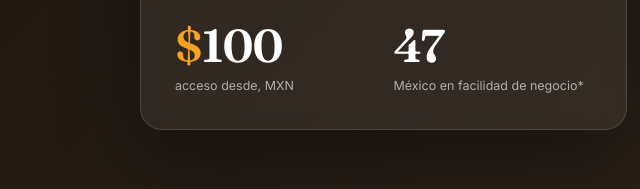
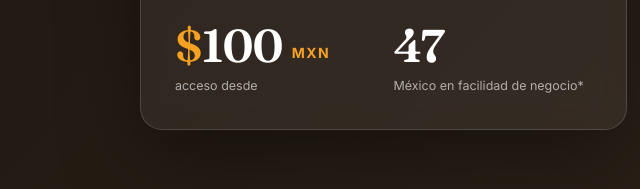
Before and after one commit to jacquesmjean/linbix-website, a website: page index.html in a window 1280 px wide. Shown: the part 377-566 px from the top of the page, 613-1253 px from the left. Drawn offline with Linux system fonts and the light colour scheme.

Commit message:
Wire hero stat to currency engine — converts MXN→USD/EUR with language

```diff
--- a/index.html
+++ b/index.html
@@ -113,6 +113,7 @@ header{position:sticky;top:0;z-index:100;background:rgba(26,19,13,.90);backdrop-
 .hero-stats{display:grid;grid-template-columns:1fr 1fr;gap:26px 20px}
 .hero-stat .n{font-family:var(--serif);font-size:46px;font-weight:600;color:#fff;line-height:1;letter-spacing:-.02em}
 .hero-stat .n .u{color:var(--gold-2)}
+.hero-stat .n .n-cur{font-family:var(--sans);font-size:14px;font-weight:700;letter-spacing:.1em;color:var(--gold-2);margin-left:9px;vertical-align:middle;display:inline-block;padding-top:5px}
 .hero-stat .l{font-size:12.5px;color:rgba(255,255,255,.62);margin-top:8px;line-height:1.4}
 .hero-eyebrow{display:flex;align-items:center;gap:10px;color:var(--gold-2)}
 .hero-eyebrow .dot{width:8px;height:8px;border-radius:50%;background:var(--teal);box-shadow:0 0 0 4px rgba(232,86,66,.25);animation:pulse 2s infinite}
@@ -515,7 +516,7 @@ const T = {
     stats: [
       {n:"8", l:{es:"servicios para tu negocio", en:"services for your business", fr:"services pour votre entreprise"}},
       {n:"40", l:{es:"personas en nuestra terraza", en:"capacity on our terrace", fr:"personnes sur notre terrasse"}},
-      {n:"$100", l:{es:"acceso desde, MXN", en:"access from, MXN", fr:"accès dès, MXN"}},
+      {mxn:100, cur:true, l:{es:"acceso desde", en:"access from", fr:"accès dès"}},
       {n:"47", l:{es:"México en facilidad de negocio*", en:"Mexico in ease of business*", fr:"Mexique en facilité d'affaires*"}},
     ],
     cardTitle:{es:"Linbix en números", en:"Linbix by the numbers", fr:"Linbix en chiffres"},
@@ -1140,7 +1141,21 @@ function pageHome(){
         <div class="hero-card reveal d2 in">
           <h3>${tr(h.cardTitle)}</h3>
           <div class="hero-stats">
-            ${h.stats.map(s=>{const m=s.n.match(/^(\D*)(\d+)(.*)$/);const pre=m?m[1]:"";const num=m?m[2]:s.n;const suf=m?m[3]:"";return `<div class="hero-stat"><div class="n"><span class="u">${pre}</span><span class="count" data-to="${num}">0</span><span class="u">${suf}</span></div><div class="l">${tr(s.l)}</div></div>`}).join("")}
+            ${h.stats.map(s=>{
+              let pre, num, code="";
+              if(s.cur && typeof s.mxn==='number'){
+                const c = CURRENCY[CUR];
+                pre  = c.sym;
+                num  = Math.round(s.mxn * c.rate);
+                code = c.code;
+              } else {
+                const m=s.n.match(/^(\D*)(\d+)(.*)$/);
+                pre = m?m[1]:"";
+                num = m?m[2]:s.n;
+                code = m?m[3].trim():"";
+              }
+              return `<div class="hero-stat"><div class="n"><span class="u">${pre}</span><span class="count" data-to="${num}">0</span>${code?`<span class="n-cur">${code}</span>`:""}</div><div class="l">${tr(s.l)}</div></div>`;
+            }).join("")}
           </div>
         </div>
       </div>
```
